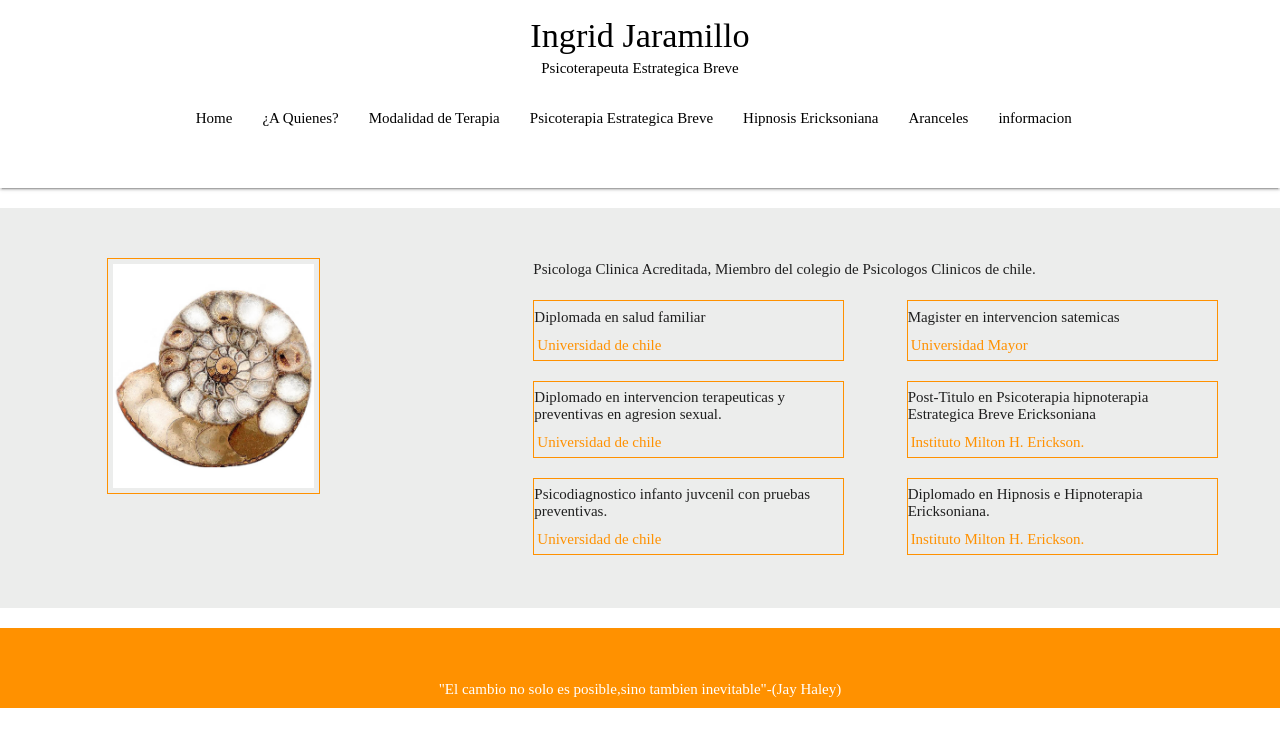
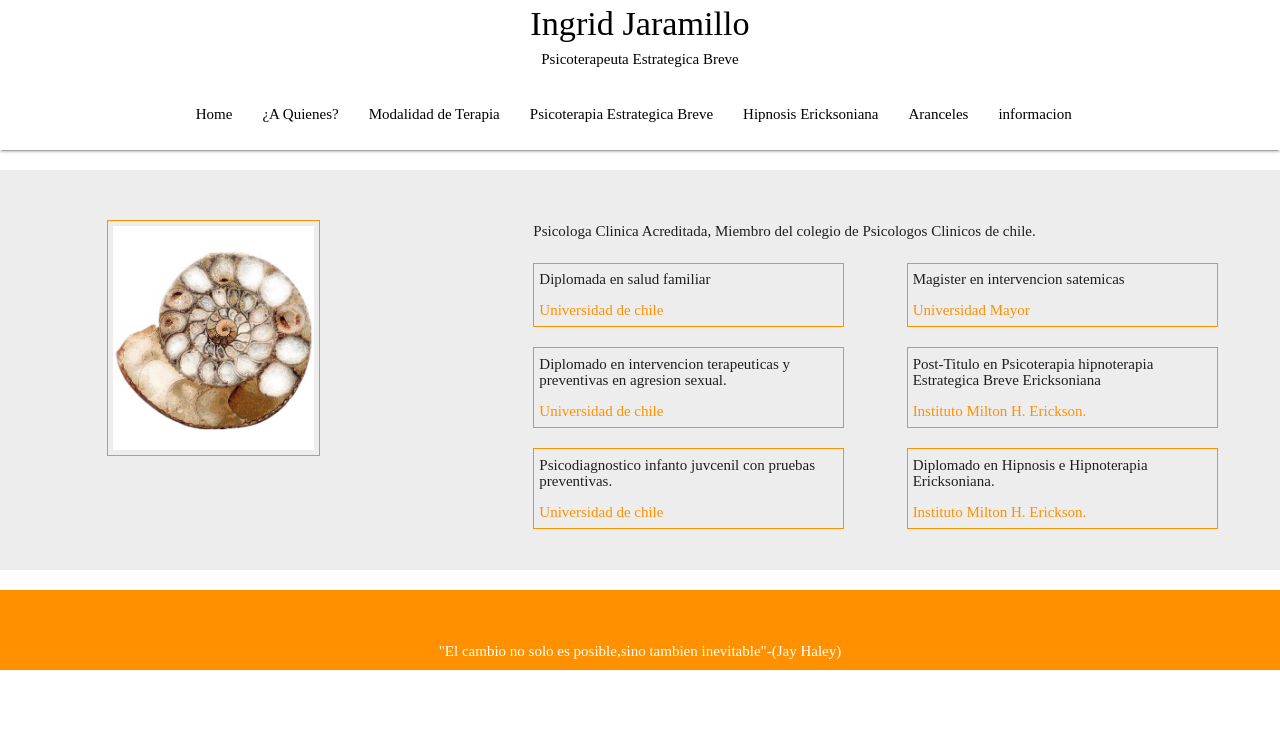
Before and after one commit to anisen/psicologa-Ingrid-Jaramillo, a plain HTML site: page index.html in a window 1280 px wide. Drawn offline with nearby package versions, Linux system fonts and the light colour scheme.

Commit message:
nuevos cambios

```diff
--- a/assets/css/style.css
+++ b/assets/css/style.css
@@ -11,13 +11,16 @@ body{
 }
 /*presentacion*/
 nav{
-	height: 150px;
+	height: 100%;
 	background-color: white;
 	text-align: center;
 }
+.menu{
+	height: 150px;
+}
 .h1-menu{
 	color: black;
-	margin-bottom: 5px;
+	margin-top: 5px;
 }
 .a-menu{
 	text-decoration: none;
@@ -46,7 +49,7 @@ nav{
 	padding:0;
 	margin:0;
 	position: relative;
-	bottom: 24px;
+	bottom: 29px;
 }
 /*SERVICIOS*/
 
@@ -101,9 +104,12 @@ nav{
 	margin-top: 20px;
 	padding: 10px;
 }
+.h6-info-home{
+	padding-left: 5px;
+}
 .p-home-amarilla{
 	color: #ff9100;
-	padding: 3px;
+	padding: 5px;
 }
 .p-principal-home{
 	margin-top: 50px;
@@ -111,7 +117,7 @@ nav{
 /* A QUIENES */
 .a-modal-quienes{
 	color: white;
-	margin-top: 40%;
+	margin-top: 24%;
 	background-color: #ff9100;
 }
 .image-aquienes{
@@ -131,7 +137,7 @@ nav{
 }
 /* HIPNOSIS */
 .image-hipnosis{
-	width: 70%;
+	width: 50%;
 }
 /*ARANCELES */
 #aranceles{
@@ -139,7 +145,7 @@ nav{
 	height: 100%;
 }
 .image-aranceles{
-	width: 60%;
+	width: 50%;
 	padding:5px;
 	border: 1px solid #ff9100;
 }
--- a/index.html
+++ b/index.html
@@ -3,7 +3,7 @@
 <head>
 	<meta charset="utf-8">
 	<title>Psicologa Clinica</title>
-	<meta name="viewport" content="width=device-width, user-scalable=no, initial-scale=1.0, maximum-scale=1.0, minimum-scale=1.0">
+	<!--<meta name="viewport" content="width=device-width, user-scalable=no, initial-scale=1.0, maximum-scale=1.0, minimum-scale=1.0">-->
 	<!-- Materialize-->
 	<link rel="stylesheet" href="https://cdnjs.cloudflare.com/ajax/libs/materialize/0.100.1/css/materialize.min.css">
 	<!-- font awesome -->
@@ -21,14 +21,14 @@
 	</ul>-->
 	<nav class="nav-extended">
 		<div class="container nav-wrapper">
-			<a href="#" data-activates="mobile-demo" class="button-collapse"><i class="material-icons">menu</i></a>
+			<!--<a href="#" data-activates="mobile-demo" class="button-collapse"><i class="material-icons">menu</i></a>-->
 			<div class="row">
 				<div class="menu col m12 l12 s12">
 					<div class="col s12 m12 l12 center-align">
 						<h4 class="h1-menu col m12 s12 l12">Ingrid Jaramillo</h4>
 						<p class="col s12 m12 l12 p-menu">Psicoterapeuta Estrategica Breve</p>
 					</div>
-					<ul id="nav-mobile" class="ul-menu offset-m1 col m11 l12 s12 center-align right hide-on-med-and-down">
+					<ul id="nav-mobile" class="ul-menu offset-m1 col m11 l12 s12 center-align right">
 						<li class="li-menu"><a onclick="sectionNav('home')" href="#" class="a-menu">Home</a></li>
 
 						<li class="li-menu"><a onclick="sectionNav('quien')" href="#" class="a-menu">¿A Quienes?</a></li>
@@ -67,30 +67,30 @@
 								<div class="col s12 m7 l7">
 									<p class="p-principal-home">Psicologa Clinica Acreditada, Miembro del colegio de Psicologos Clinicos de chile.</p>
 									<div class="col s12 m5 l5 cuadro-info-home">
-										<h6>Diplomada en salud familiar</h6>
+										<h6 class="h6-info-home">Diplomada en salud familiar</h6>
 										<p class="p-home-amarilla">Universidad de chile
 										</p>
 									</div>
 									<div class="col s12 offset-m1 offset-l1 m5 l5 cuadro-info-home">
-										<h6>Magister en intervencion satemicas</h6>
+										<h6 class="h6-info-home">Magister en intervencion satemicas</h6>
 										<p class="p-home-amarilla">Universidad Mayor
 										</p>
 									</div>
 									<div class="col s12 m5 l5 cuadro-info-home">
-										<h6>Diplomado en intervencion terapeuticas y preventivas en agresion sexual.</h6>
+										<h6 class="h6-info-home">Diplomado en intervencion terapeuticas y preventivas en agresion sexual.</h6>
 										<p class="p-home-amarilla">Universidad de chile</p>
 									</div>
 									<div class="col s12 offset-m1 offset-l1 m5 l5 cuadro-info-home">
-										<h6>Post-Titulo en Psicoterapia hipnoterapia Estrategica Breve Ericksoniana</h6>
+										<h6 class="h6-info-home">Post-Titulo en Psicoterapia hipnoterapia Estrategica Breve Ericksoniana</h6>
 										<p class="p-home-amarilla">Instituto Milton H. Erickson.</p>
 									</div>
 									<div class="col s12 m5 l5 cuadro-info-home">
-										<h6>Psicodiagnostico infanto juvcenil con pruebas preventivas.</h6>
+										<h6 class="h6-info-home">Psicodiagnostico infanto juvcenil con pruebas preventivas.</h6>
 										<p class="p-home-amarilla">Universidad de chile
 										</p>
 									</div>
 									<div class="col s12 offset-m1 offset-l1 m5 l5 cuadro-info-home">
-										<h6>Diplomado en Hipnosis e Hipnoterapia Ericksoniana.</h6>
+										<h6 class="h6-info-home">Diplomado en Hipnosis e Hipnoterapia Ericksoniana.</h6>
 										<p class="p-home-amarilla">Instituto Milton H. Erickson.</p>
 									</div>
 								</div>
@@ -221,10 +221,11 @@
 									<img src="assets/img/erickson.jpg" class="image-hipnosis">
 								</div>
 							</section>
+							<!-- ARANCELES -->
 							<section class="slider" id="aranceles" style="display: none">
 								<div class="contenido col s12 m12 l12">
 									<div class="col s12 m5 l5">
-										<img src="assets/img/ap.jpg" class="image-aranceles">
+										<img src="assets/img/aranceles.jpg" class="image-aranceles">
 									</div>
 									<div class="col s12 m6 l6">
 										<div class="col s12 m12 l12 conten-info-aranceles">
@@ -235,10 +236,8 @@
 											</p>
 										</div>
 										<div class="col s12 m12 l12 conten-info-aranceles">
-											<h5 class="h5-aranceles">nose</h5>
-											<p class="p-aranceles">Lorem ipsum dolor sit amet, consectetur adipisicing elit, sed do eiusmod
-												tempor incididunt ut labore et dolore magna aliqua. Ut enim ad minim veniam,
-												quis nostrud exercitation ullamco laboris nisi ut.
+											<h5 class="h5-aranceles">Fonasa</h5>
+											<p class="p-aranceles">Bono Nivel 3 - <a href="www.fonasa.cl">Fonasa</a>
 											</p>
 										</div>
 									</div>
```
